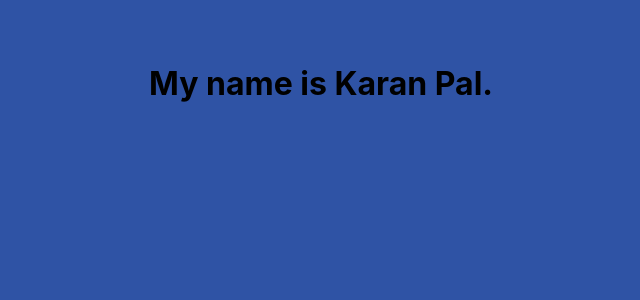
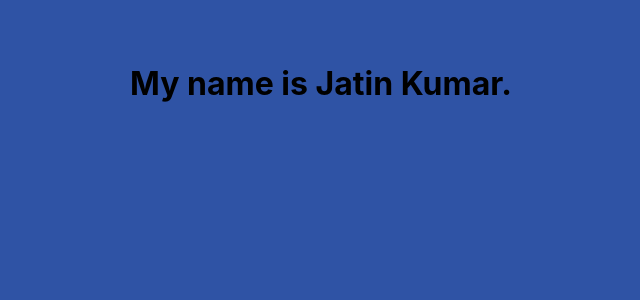
Before and after one commit to jatinnkumar/REACT-LEARNING, a React (Create React App) app: page / in a window 1280 px wide. Shown: the top 300 px of the page, without its empty margins (319-959 px from the left). Built offline with nearby package versions, Linux system fonts and the light colour scheme.

Commit message:
use of useContext...

```diff
--- a/src/App.jsx
+++ b/src/App.jsx
@@ -1,5 +1,5 @@
 import React, { createContext } from 'react';
-import CompA from './CompA';
+import CompB from './CompB';
 
 
 const FirstName = createContext();
@@ -7,9 +7,9 @@ const LastName = createContext();
 const App = () => {
     return (
         <>
-            <FirstName.Provider value={"Karan"}>
-                <LastName.Provider value={"Pal"}>
-                    <CompA />
+            <FirstName.Provider value={"Jatin"}>
+                <LastName.Provider value={"Kumar"}>
+                    <CompB />
                 </LastName.Provider>
             </FirstName.Provider>
         </>
--- a/src/CompB.jsx
+++ b/src/CompB.jsx
@@ -1,8 +1,16 @@
-import React from 'react';
-import CompC from './CompC';
+import React, { useContext } from 'react';
+import { FirstName, LastName } from './App';
 
 const CompB = () => {
-    return <CompC />;
+
+    const firstName = useContext(FirstName);
+    const lastName = useContext(LastName);
+
+    return (
+        <>
+            <h1>My name is {firstName} {lastName}.</h1>
+        </>
+    );
 }
 
 export default CompB;
```
